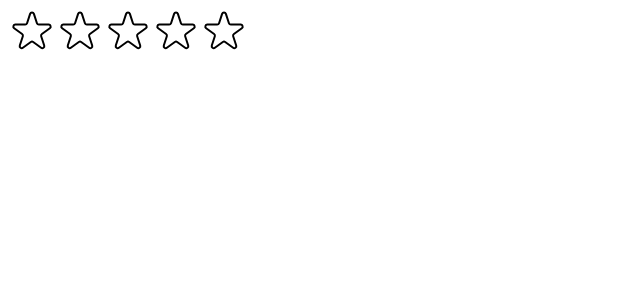
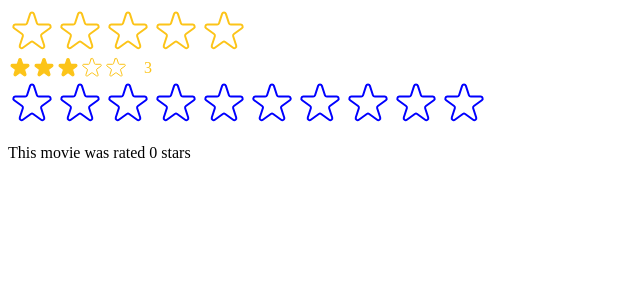
Before and after one commit to RomanIlyuk/use-popcorn, a React (Create React App) app: page / in a window 1280 px wide. Shown: the top 300 px of the page, without its empty margins (0-640 px from the left). Built offline with nearby package versions, Linux system fonts and the light colour scheme.

Commit message:
Improved Star component reusability

```diff
--- a/src/StarRating.js
+++ b/src/StarRating.js
@@ -10,18 +10,28 @@
   display: "flex",
 };
 
-const textStyle = {
-  lineHeight: "1",
-  margin: "0",
-};
-
-export default function StarRating({ maxRating = 5 }) {
-  const [rating, setRating] = useState(0);
+export default function StarRating({
+  maxRating = 5,
+  color = "#fcc419",
+  size = 48,
+  messages = [],
+  defaultRating = 0,
+  onSetRating,
+}) {
+  const [rating, setRating] = useState(defaultRating);
   const [tempRating, setTempRating] = useState(0);
 
   function handleRating(rating) {
     setRating(rating);
+    onSetRating(rating);
   }
+
+  const textStyle = {
+    lineHeight: "1",
+    margin: "0",
+    color,
+    fontSize: `${size / 1.5}px`,
+  };
 
   return (
     <div style={containerStyle}>
@@ -33,22 +43,28 @@
             onRate={() => handleRating(i + 1)}
             onHoverIn={() => setTempRating(i + 1)}
             onHoverOut={() => setTempRating(0)}
+            color={color}
+            size={size}
           />
         ))}
       </div>
-      <p style={textStyle}>{tempRating || rating || ""}</p>
+      <p style={textStyle}>
+        {messages.length === maxRating
+          ? messages[tempRating ? tempRating - 1 : rating - 1]
+          : tempRating || rating || ""}
+      </p>
     </div>
   );
 }
 
-const starStyle = {
-  width: "48px",
-  height: "48px",
-  display: "block",
-  cursor: "pointer",
-};
+function Star({ onRate, full, onHoverIn, onHoverOut, color, size }) {
+  const starStyle = {
+    width: `${size}px`,
+    height: `${size}px`,
+    display: "block",
+    cursor: "pointer",
+  };
 
-function Star({ onRate, full, onHoverIn, onHoverOut }) {
   return (
     <span
       role="button"
@@ -61,8 +77,8 @@
         <svg
           xmlns="http://www.w3.org/2000/svg"
           viewBox="0 0 20 20"
-          fill="#000"
-          stroke="#000"
+          fill={color}
+          stroke={color}
         >
           <path d="M9.049 2.927c.3-.921 1.603-.921 1.902 0l1.07 3.292a1 1 0 00.95.69h3.462c.969 0 1.371 1.24.588 1.81l-2.8 2.034a1 1 0 00-.364 1.118l1.07 3.292c.3.921-.755 1.688-1.54 1.118l-2.8-2.034a1 1 0 00-1.175 0l-2.8 2.034c-.784.57-1.838-.197-1.539-1.118l1.07-3.292a1 1 0 00-.364-1.118L2.98 8.72c-.783-.57-.38-1.81.588-1.81h3.461a1 1 0 00.951-.69l1.07-3.292z" />
         </svg>
@@ -71,7 +87,7 @@
           xmlns="http://www.w3.org/2000/svg"
           fill="none"
           viewBox="0 0 24 24"
-          stroke="#000"
+          stroke={color}
         >
           <path
             strokeLinecap="round"
--- a/src/index.js
+++ b/src/index.js
@@ -1,13 +1,29 @@
-import React from "react";
+import React, { useState } from "react";
 import ReactDOM from "react-dom/client";
 import StarRating from "./StarRating";
 // import "./index.css";
 // import App from "./App";
 
+function Test() {
+  const [movieRating, setMovieRating] = useState(0);
+
+  return (
+    <div>
+      <StarRating color="blue" maxRating={10} onSetRating={setMovieRating} />
+      <p>This movie was rated {movieRating} stars</p>
+    </div>
+  );
+}
+
 const root = ReactDOM.createRoot(document.getElementById("root"));
 root.render(
   <React.StrictMode>
     {/* <App /> */}
-    <StarRating maxRating={5} />
+    <StarRating
+      maxRating={5}
+      messages={["Terrible", "Bad", "Okay", "Good", "Amazing"]}
+    />
+    <StarRating size={24} defaultRating={3} />
+    <Test />
   </React.StrictMode>,
 );
```
